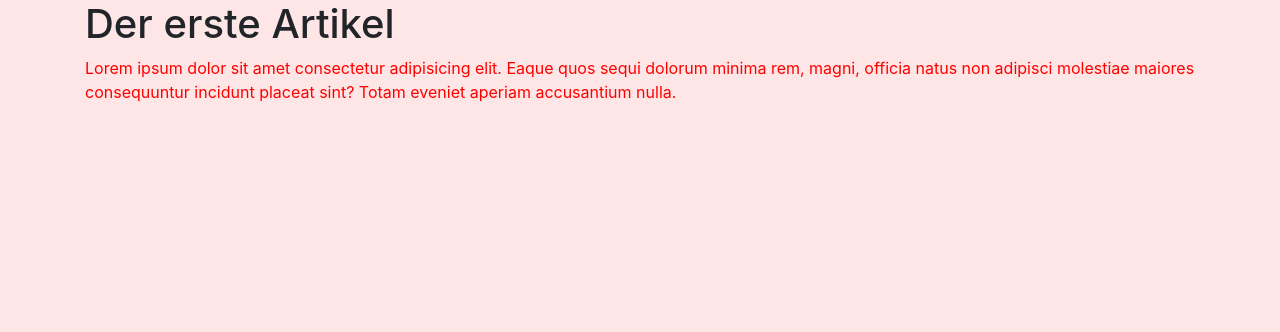
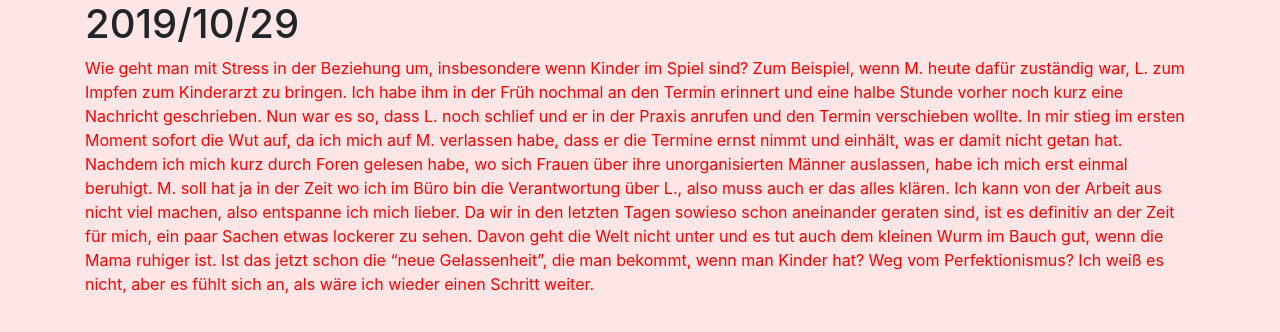
Before and after one commit to YinFromWuHanklan/www.mamayin.de, a plain HTML site: page index.html in a window 1280 px wide. Drawn offline with nearby package versions, Linux system fonts and the light colour scheme.

Commit message:
new article 2019/10/29

```diff
--- a/index.html
+++ b/index.html
@@ -13,10 +13,10 @@
     <body>
         <div class="container">
             <h1>
-                Der erste Artikel
+                2019/10/29
             </h1>
             <p class="testclass">
-                Lorem ipsum dolor sit amet consectetur adipisicing elit. Eaque quos sequi dolorum minima rem, magni, officia natus non adipisci molestiae maiores consequuntur incidunt placeat sint? Totam eveniet aperiam accusantium nulla.
+                Wie geht man mit Stress in der Beziehung um, insbesondere wenn Kinder im Spiel sind? Zum Beispiel, wenn M. heute dafür zuständig war, L. zum Impfen zum Kinderarzt zu bringen. Ich habe ihm in der Früh nochmal an den Termin erinnert und eine halbe Stunde vorher noch kurz eine Nachricht geschrieben. Nun war es so, dass L. noch schlief und er in der Praxis anrufen und den Termin verschieben wollte. In mir stieg im ersten Moment sofort die Wut auf, da ich mich auf M. verlassen habe, dass er die Termine ernst nimmt und einhält, was er damit nicht getan hat. Nachdem ich mich kurz durch Foren gelesen habe, wo sich Frauen über ihre unorganisierten Männer auslassen, habe ich mich erst einmal beruhigt. M. soll hat ja in der Zeit wo ich im Büro bin die Verantwortung über L., also muss auch er das alles klären. Ich kann von der Arbeit aus nicht viel machen, also entspanne ich mich lieber. Da wir in den letzten Tagen sowieso schon aneinander geraten sind, ist es definitiv an der Zeit für mich, ein paar Sachen etwas lockerer zu sehen. Davon geht die Welt nicht unter und es tut auch dem kleinen Wurm im Bauch gut, wenn die Mama ruhiger ist. Ist das jetzt schon die “neue Gelassenheit”, die man bekommt, wenn man Kinder hat? Weg vom Perfektionismus? Ich weiß es nicht, aber es fühlt sich an, als wäre ich wieder einen Schritt weiter.
             </p>
         </div>
     </body>
```
